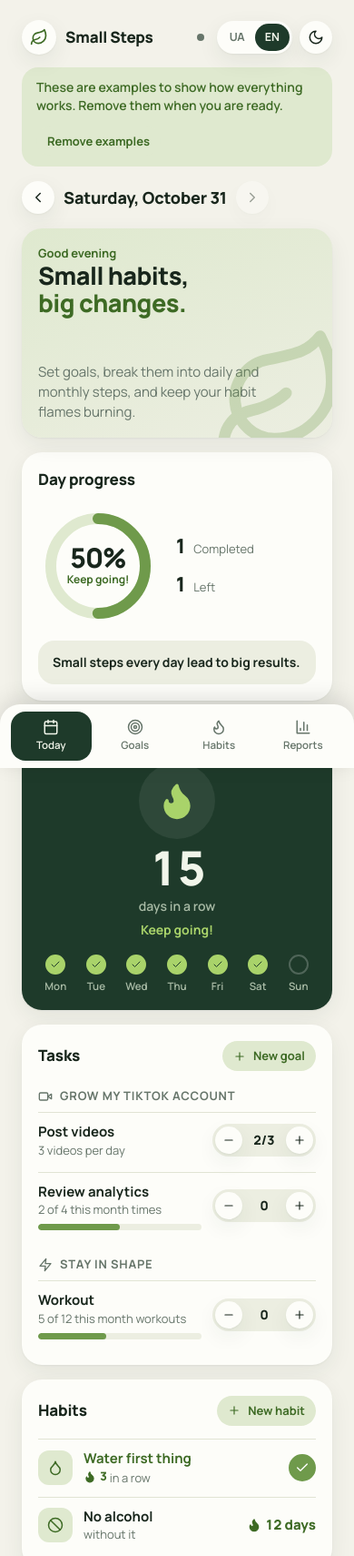
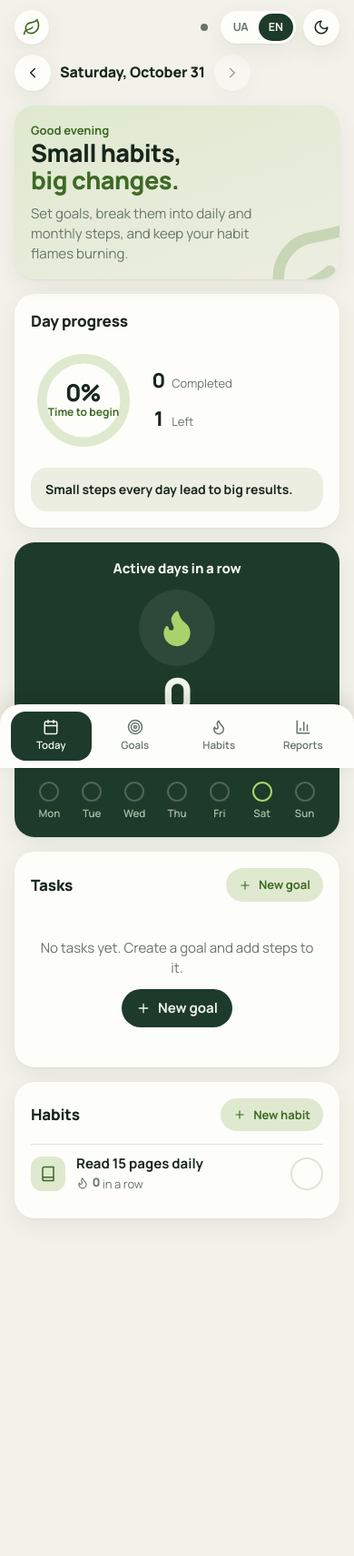
Before and after one commit to anastasia-rudyk/habittrack, a plain HTML site: page index.html in a window 390 px wide. Shown: the top 1710 px of the page at 91% size. After the commit the page ends 1443 px from the top, so only its background shows below. Drawn offline with Linux system fonts and the light colour scheme.

Commit message:
Reset data, add reading habit

```diff
--- a/index.html
+++ b/index.html
@@ -1,5 +1,15 @@
+<!doctype html>
+<html lang="uk">
+<head>
+<meta charset="utf-8">
+<meta name="viewport" content="width=device-width,initial-scale=1,viewport-fit=cover">
+<meta name="theme-color" content="#f3f2ea" media="(prefers-color-scheme: light)">
+<meta name="theme-color" content="#0a0c0a" media="(prefers-color-scheme: dark)">
+<meta name="apple-mobile-web-app-capable" content="yes">
+<meta name="mobile-web-app-capable" content="yes">
+<meta name="apple-mobile-web-app-title" content="Маленькі кроки">
+<style>:root{color-scheme:light;padding-top:env(safe-area-inset-top,0px);padding-bottom:env(safe-area-inset-bottom,0px)}body{margin:0}[hidden]{display:none!important}img{max-width:100%}</style>
 <title>Маленькі кроки</title>
-<meta name="claude:viewport-fit-sides" content="cover">
 <link rel="preconnect" href="https://fonts.googleapis.com">
 <link rel="preconnect" href="https://fonts.gstatic.com" crossorigin>
 <link rel="stylesheet" href="https://fonts.googleapis.com/css2?family=Manrope:wght@400;500;600;700;800&display=swap">
@@ -79,7 +89,7 @@ h1,h2,h3,p{margin:0}
 .ringcard{display:flex;flex-direction:column;gap:16px}
 .ringrow{display:flex;align-items:center;gap:18px;flex-wrap:wrap}
 .ring{position:relative;width:132px;height:132px;flex:none}
-.ring svg{transform:rotate(-90deg)}
+.ring svg{transform:rotate(-90deg);width:100%;height:100%}
 .ring .mid{position:absolute;inset:0;display:grid;place-content:center;text-align:center}
 .ring .mid b{font-size:30px;line-height:1}
 .ring .mid small{font-size:12px;font-weight:700;color:var(--accent-text)}
@@ -218,8 +228,35 @@ h1,h2,h3,p{margin:0}
   .tab{flex-direction:column;gap:3px;padding:8px 10px;font-size:11.5px;border-radius:16px;flex:1;align-items:center}
   .wrap{padding-bottom:104px}
 }
+html{-webkit-text-size-adjust:100%}
+button{touch-action:manipulation;-webkit-tap-highlight-color:transparent}
+.fld input[type=text],.fld input[type=number],.fld input[type=date]{font-size:16px}
+@media (max-width:620px){
+  .top{padding:10px 0}
+  .hero{min-height:0;gap:12px}
+  .hero .deco{width:110px;height:110px}
+  .ring{width:116px;height:116px}
+  .ring .mid b{font-size:26px}
+  .chk{width:36px;height:36px}
+  .step button{width:36px;height:36px}
+  .step span{min-width:38px}
+  .icon-btn{width:40px;height:40px}
+  .iconbtn2{width:40px;height:40px}
+  .btn.sm{padding:9px 14px}
+  .wk7 .dot2{width:30px;height:30px}
+  .sechead h1{font-size:22px}
+  .datebar .dl{font-size:16px}
+  .mocols{gap:6px}
+  .ov{align-items:end;justify-items:stretch;padding:0}
+  .modal{width:100%;border-radius:24px 24px 0 0;padding:20px 18px calc(20px + env(safe-area-inset-bottom,0px));max-height:92%}
+  .actions .btn{flex:1;justify-content:center}
+}
+@media (max-width:480px){.brand span:last-child{display:none}}
+@media (max-width:380px){.seg button{padding:6px 8px}.sync{display:none}}
 @media (prefers-reduced-motion:reduce){*{transition:none!important;animation:none!important}}
 </style>
+</head>
+<body>
 
 <div class="wrap" id="app"></div>
 <div id="modal"></div>
@@ -327,23 +364,10 @@ var loc=function(){return S.lang==='uk'?'uk-UA':'en-US'};
 function fmt(d,o){return new Intl.DateTimeFormat(loc(),o).format(parse(d))}
 
 /* ---------- state ---------- */
-function L(arr,td){var o={};arr.forEach(function(v,i){if(v)o[addDays(td,-(arr.length-i))]=v});return o}
 function seedState(lang){
-  var td=TD(),uk=lang==='uk',c=addDays(td,-20),tk={};
-  var tl=L([2,3,3,3,1,3,3,3,2,3,3,3,3,3],td);tl[td]=2;
-  var an={};an[addDays(td,-9)]=1;an[addDays(td,-2)]=1;
-  var wo={};[1,3,5,8,10].forEach(function(n){wo[addDays(td,-n)]=1});
-  var wd={};[0,1,2,4,5].forEach(function(n){wd[addDays(td,-n)]=1});
-  return {v:1,lang:lang,theme:null,updated:0,
-    goals:[
-      {id:uid(),ex:1,title:uk?'Вести TikTok-акаунт':'Grow my TikTok account',icon:'video',tasks:[
-        {id:uid(),title:uk?'Викласти відео':'Post videos',type:'daily',target:3,unit:uk?'відео':'videos',created:c,log:tl},
-        {id:uid(),title:uk?'Переглянути аналітику':'Review analytics',type:'monthly',target:4,unit:uk?'разів':'times',created:c,log:an}]},
-      {id:uid(),ex:1,title:uk?'Бути в формі':'Stay in shape',icon:'zap',tasks:[
-        {id:uid(),title:uk?'Тренування':'Workout',type:'monthly',target:12,unit:uk?'тренувань':'workouts',created:c,log:wo}]}],
-    habits:[
-      {id:uid(),ex:1,title:uk?'Склянка води зранку':'Water first thing',icon:'drop',kind:'build',created:c,done:wd},
-      {id:uid(),ex:1,title:uk?'Без алкоголю':'No alcohol',icon:'ban',kind:'quit',created:c,since:addDays(td,-12),best:21,relapses:[{date:addDays(td,-12),days:21}]}]};
+  var uk=lang==='uk';
+  return {v:1,lang:lang,theme:null,updated:0,goals:[],
+    habits:[{id:uid(),title:uk?'Читати 15 сторінок щодня':'Read 15 pages daily',icon:'book',kind:'build',created:TD(),done:{},relapses:[]}]};
 }
 function normalize(d){
   if(!d||typeof d!=='object')return null;
@@ -353,7 +377,7 @@ function normalize(d){
   d.habits.forEach(function(h){h.done=h.done||{};h.relapses=h.relapses||[];h.created=h.created||TD();if(h.kind==='quit'&&!h.since)h.since=TD()});
   return d;
 }
-var LS='small-steps-v1';
+var LS='small-steps-v2';
 function loadLocal(){try{var r=localStorage.getItem(LS);return r?JSON.parse(r):null}catch(e){return null}}
 function saveLocal(){try{localStorage.setItem(LS,JSON.stringify(S))}catch(e){}}
 
@@ -670,7 +694,7 @@ applyTheme();render();
     if(!user||!dbns){setSync('local');return}
     return user.id().then(function(id){
       if(!id){setSync('local');return}
-      ref=dbns.doc('data/users/'+id+'/tracker');
+      ref=dbns.doc('data/users/'+id+'/tracker-v2');
       var slow=setTimeout(function(){if(sync!=='saved')setSync('slow')},10000);
       ref.onSnapshot(function(snap){
         if(snap.metadata&&snap.metadata.hasPendingWrites)return;
@@ -688,3 +712,5 @@ applyTheme();render();
 })();
 })();
 </script>
+</body>
+</html>
```
